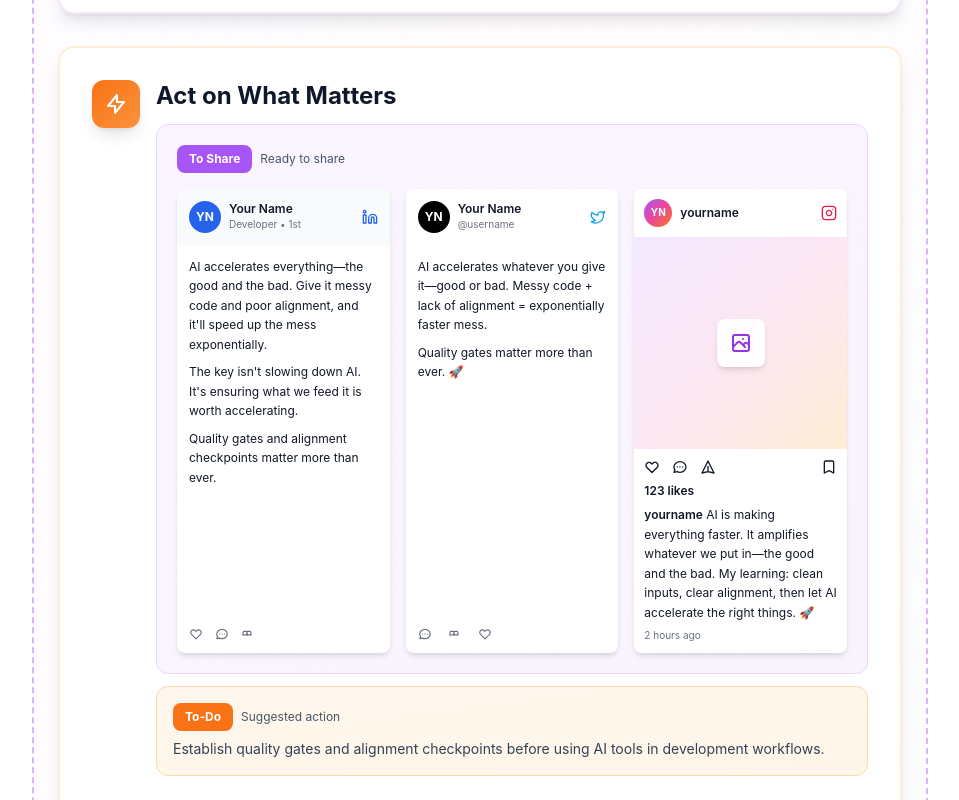
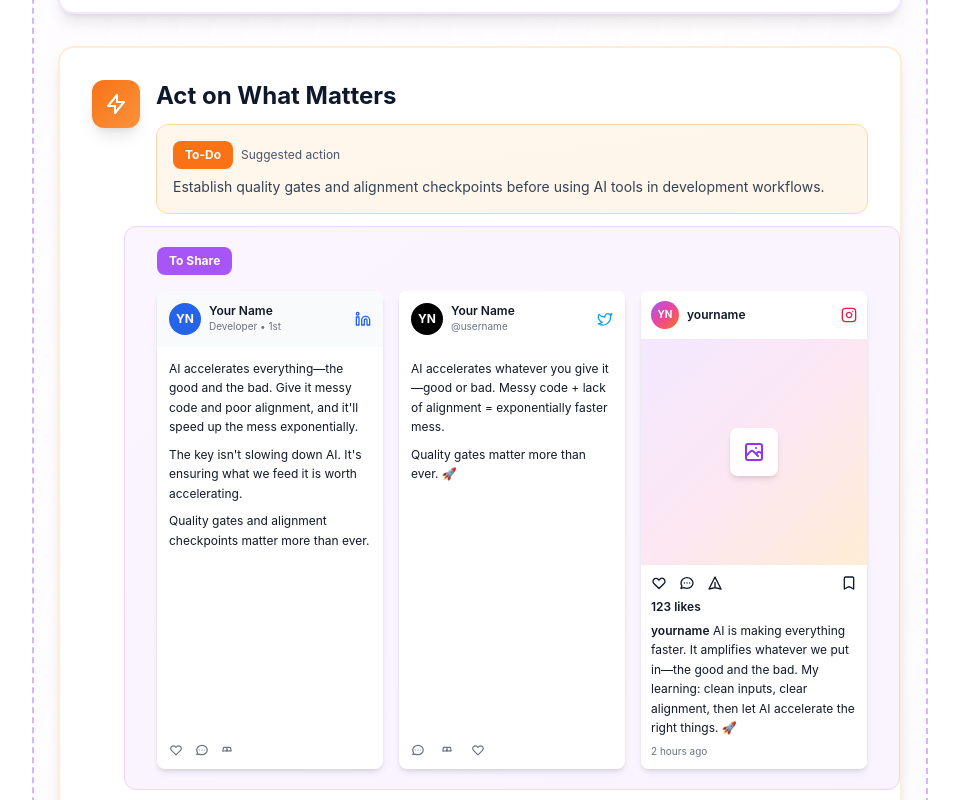
Before and after one commit to ovidon83/mindnestapp, a React (Vite) app: page / in a window 1280 px wide. Shown: the part 2419-3219 px from the top of the page, without its empty margins (160-1119 px from the left). Built offline with nearby package versions, Linux system fonts and the light colour scheme; no server answers.

Commit message:
Move To Share below To-Do, make it full width, remove Ready to share text

```diff
--- a/src/components/CaptureView.tsx
+++ b/src/components/CaptureView.tsx
@@ -749,11 +749,19 @@ const CaptureView: React.FC<CaptureViewProps> = ({ onOrganizeClick }) => {
                     <div className="flex-1 min-w-0 w-full">
                       <h3 className="text-xl sm:text-2xl font-bold text-slate-900 mb-3">Act on What Matters</h3>
                       <div className="space-y-3 w-full">
-                        {/* To Share - First */}
-                        <div className="bg-gradient-to-br from-purple-50 to-purple-100/50 rounded-xl p-4 sm:p-5 border border-purple-200">
+                        {/* To-Do - First */}
+                        <div className="bg-gradient-to-br from-orange-50 to-orange-100/50 rounded-xl p-4 border border-orange-200">
+                          <div className="flex items-center gap-2 mb-2">
+                            <span className="px-3 py-1.5 bg-orange-500 text-white rounded-lg text-xs font-bold">To-Do</span>
+                            <span className="text-xs text-slate-600">Suggested action</span>
+                          </div>
+                          <p className="text-sm text-slate-700">Establish quality gates and alignment checkpoints before using AI tools in development workflows.</p>
+                        </div>
+
+                        {/* To Share - Second, Full Width */}
+                        <div className="bg-gradient-to-br from-purple-50 to-purple-100/50 rounded-xl p-4 sm:p-5 border border-purple-200 -mx-2 sm:-mx-4 md:-mx-6 lg:-mx-8 px-2 sm:px-4 md:px-6 lg:px-8">
                           <div className="flex items-center gap-2 mb-4">
                             <span className="px-3 py-1.5 bg-purple-500 text-white rounded-lg text-xs font-bold">To Share</span>
-                            <span className="text-xs text-slate-600">Ready to share</span>
                           </div>
                           <div className="grid grid-cols-1 md:grid-cols-3 gap-3 sm:gap-4 w-full">
                             {/* LinkedIn Post */}
```
Also changed, not shown: 1 other file (tests, documents, lock files or other folders).
